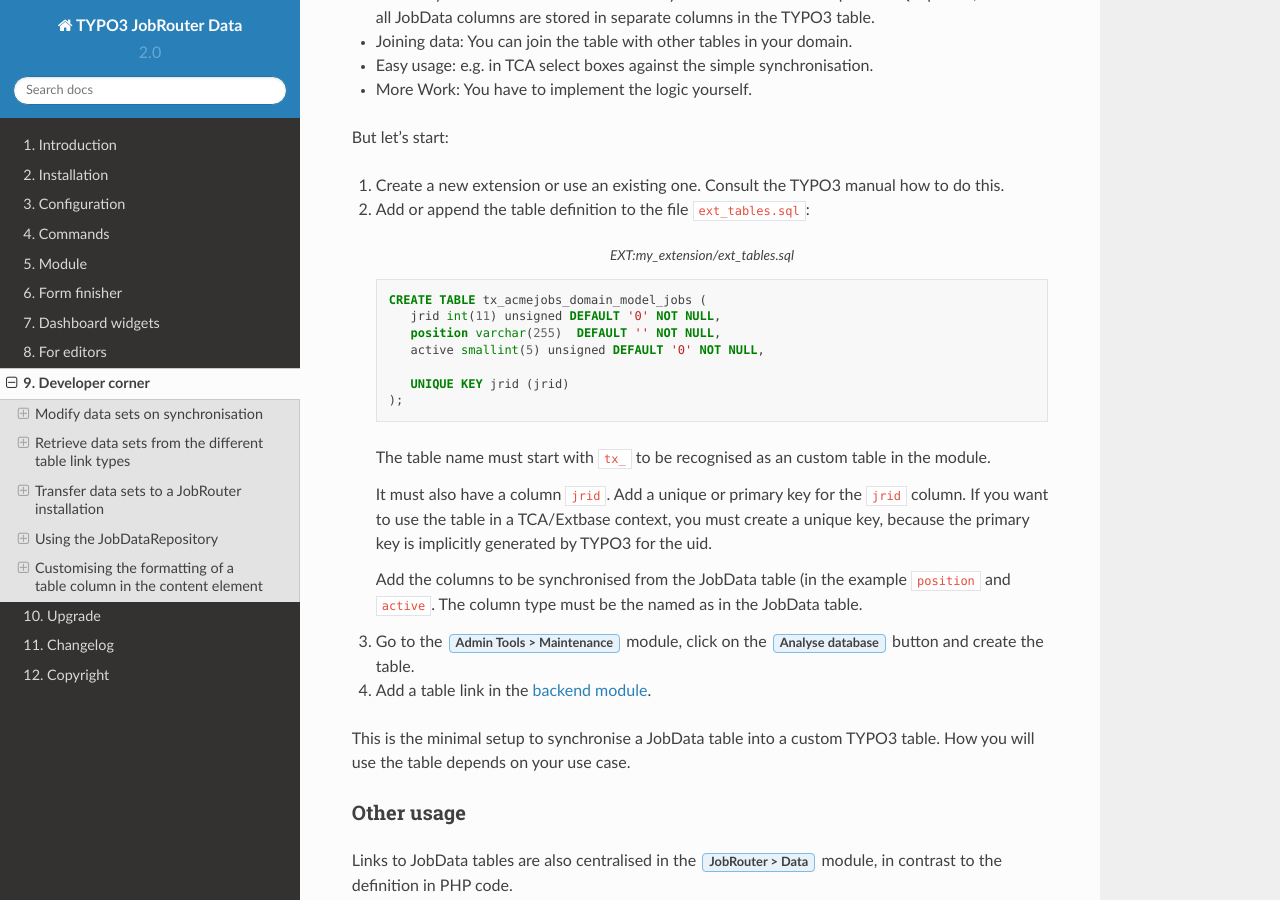
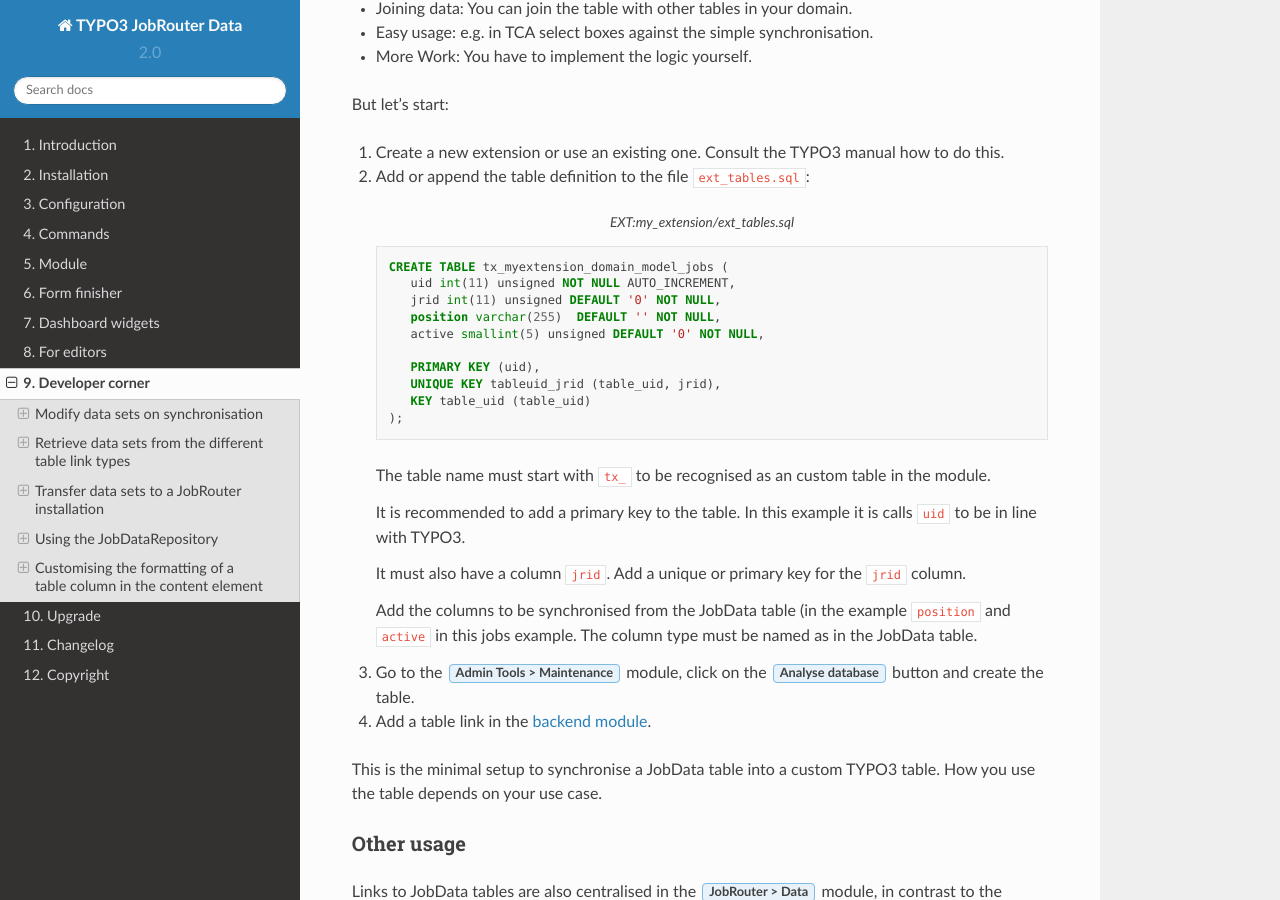
Before and after one commit to jobrouter/typo3-data, a Sphinx documentation site: the page built from Documentation/developer.rst, in a window 1280 px wide and 900 px high, scrolled down 3013 px. Built offline with Sphinx 7.4.7 and the Read the Docs theme 2.0.0, drawn with Linux system fonts in a browser that asks for light colours; some of the changed text lies outside the part shown.

Commit message:
[DOCS] Adapt section about a custom synchronisation table

```diff
--- a/Documentation/developer.rst
+++ b/Documentation/developer.rst
@@ -102,9 +102,7 @@
 ========= ======================================================================
 Column    Description
 ========= ======================================================================
-uid       TYPO3-specific column: unique id of the data set (auto increment)
---------- ----------------------------------------------------------------------
-pid       TYPO3-specific column: parent id of the data set (always 0)
+uid       Unique ID of the data set (auto increment)
 --------- ----------------------------------------------------------------------
 table_uid Relation to a defined table link
 --------- ----------------------------------------------------------------------
@@ -180,25 +178,29 @@
    .. code-block:: sql
       :caption: EXT:my_extension/ext_tables.sql
 
-      CREATE TABLE tx_acmejobs_domain_model_jobs (
+      CREATE TABLE tx_myextension_domain_model_jobs (
+         uid int(11) unsigned NOT NULL AUTO_INCREMENT,
          jrid int(11) unsigned DEFAULT '0' NOT NULL,
          position varchar(255)  DEFAULT '' NOT NULL,
          active smallint(5) unsigned DEFAULT '0' NOT NULL,
 
-         UNIQUE KEY jrid (jrid)
+         PRIMARY KEY (uid),
+         UNIQUE KEY tableuid_jrid (table_uid, jrid),
+         KEY table_uid (table_uid)
       );
 
    The table name must start with `tx_` to be recognised as an custom table in
    the module.
 
+   It is recommended to add a primary key to the table. In this example it is
+   calls `uid` to be in line with TYPO3.
+
    It must also have a column `jrid`. Add a unique or primary key for the `jrid`
-   column. If you want to use the table in a TCA/Extbase context, you must
-   create a unique key, because the primary key is implicitly generated by TYPO3
-   for the uid.
+   column.
 
    Add the columns to be synchronised from the JobData table (in the example
-   `position` and `active`. The column type must be the named as in the JobData
-   table.
+   `position` and `active` in this jobs example. The column type must be named
+   as in the JobData table.
 
 #. Go to the :guilabel:`Admin Tools > Maintenance` module, click on
    the :guilabel:`Analyse database` button and create the table.
@@ -206,7 +208,7 @@
 #. Add a table link in the :ref:`backend module <module-create-table-link-custom>`.
 
 This is the minimal setup to synchronise a JobData table into a custom TYPO3
-table. How you will use the table depends on your use case.
+table. How you use the table depends on your use case.
 
 
 Other usage
```
